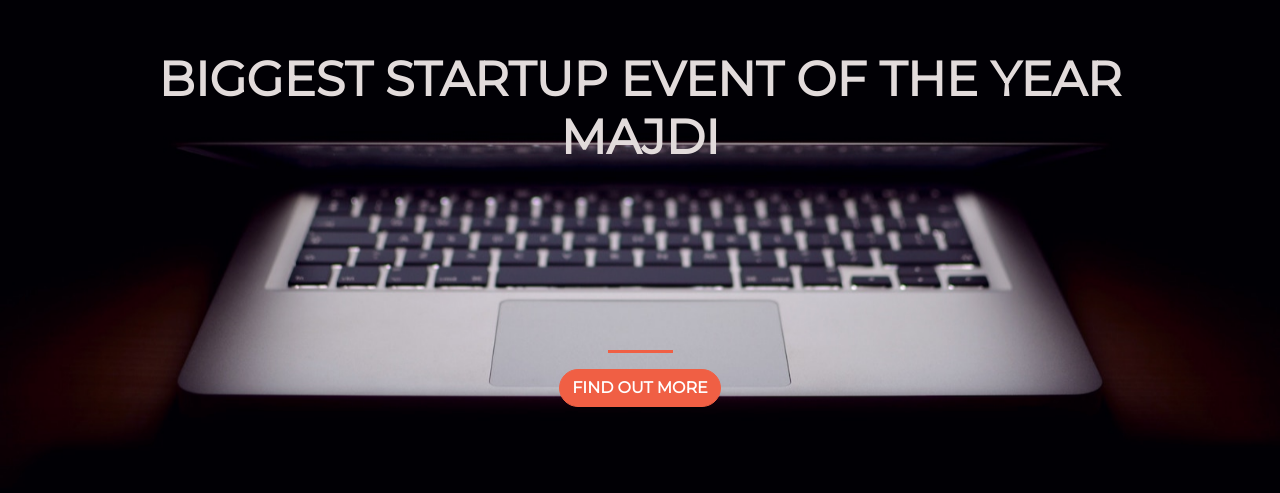
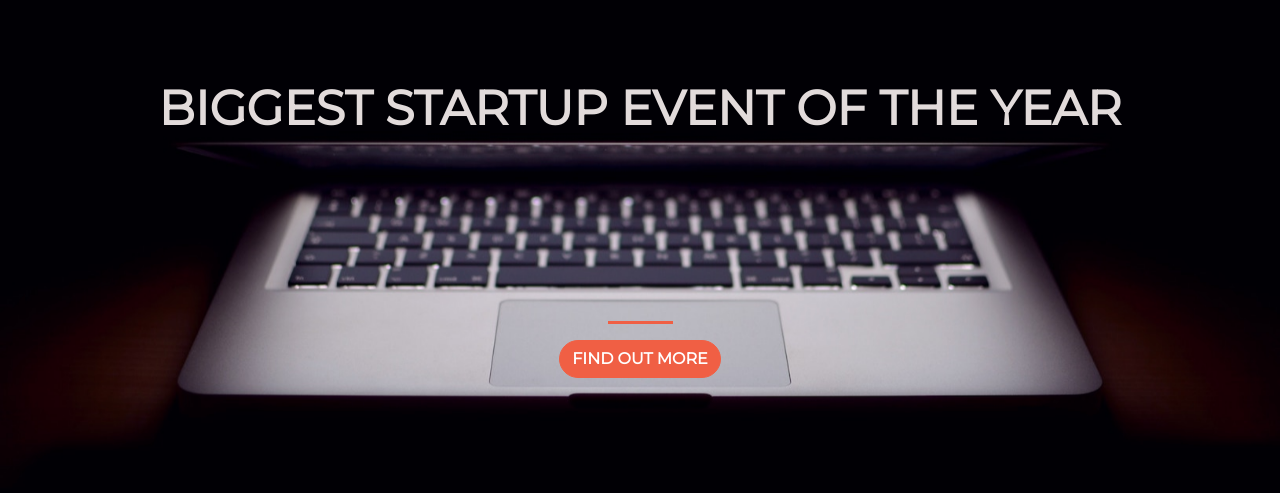
Before and after one commit to MSajdi111/msalim, a plain HTML site: page index.html in a window 1280 px wide. Shown: the part 171-664 px from the top of the page. Drawn offline with nearby package versions, Linux system fonts and the light colour scheme.

Commit message:
Update index.html

```diff
--- a/index.html
+++ b/index.html
@@ -21,7 +21,7 @@
     <div class="container d-flex align-items-center h-100">
       <div class="row">
         <header class="text-center col-12">
-          <h1 class="text-uppercase"><strong> biggest startup event of the year majdi</strong></h1>
+          <h1 class="text-uppercase"><strong> biggest startup event of the year</strong></h1>
       </header>
       <div class="buffer col-12"></div>
       <section class="text-center col-12">
```
